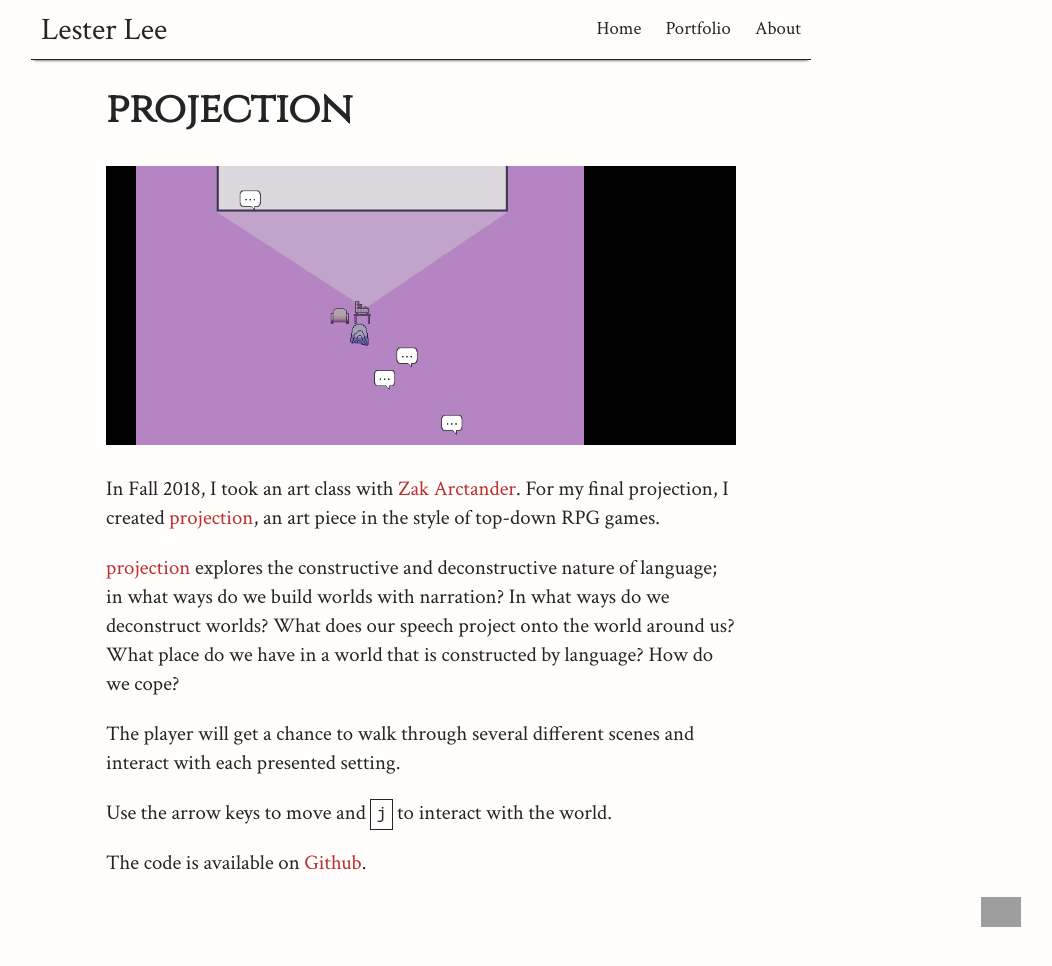
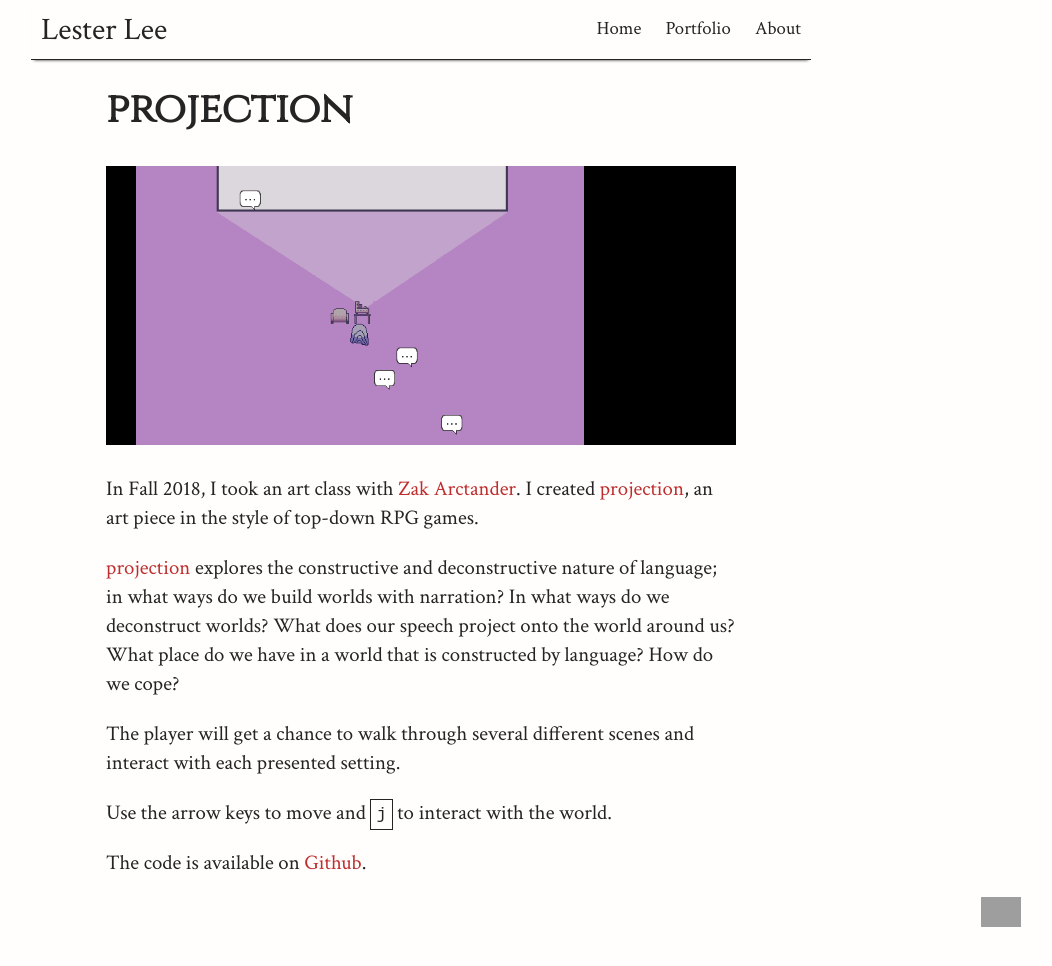
Before and after one commit to lester-lee/lester-lee.github.io, a Jekyll site: the page built from works/projection.md, in a window 1280 px wide and 977 px high. Shown: the top 966 px of the window, without its empty margins (219-1271 px from the left). Built offline with Jekyll 4.4.1, drawn with Linux system fonts in a browser that asks for light colours; grey boxes are pictures that could not be loaded.

Commit message:
Update projection.md

```diff
--- a/works/projection.md
+++ b/works/projection.md
@@ -6,7 +6,7 @@ title: projection
 
 [![Screenshot of projection game]({{site.baseurl}}/assets/works/projection/preview.png)](https://www.lester-lee.com/projection/)
 
-In Fall 2018, I took an art class with [Zak Arctander](http://zakarctander.com/). For my final projection, I created [projection](https://www.lester-lee.com/projection/), an art piece in the style of top-down RPG games.
+In Fall 2018, I took an art class with [Zak Arctander](http://zakarctander.com/). I created [projection](https://www.lester-lee.com/projection/), an art piece in the style of top-down RPG games.
 
 [projection](https://www.lester-lee.com/projection/) explores the constructive and deconstructive nature of language; in what ways do we build worlds with narration? In what ways do we deconstruct worlds? What does our speech project onto the world around us? What place do we have in a world that is constructed by language? How do we cope?
 
```
